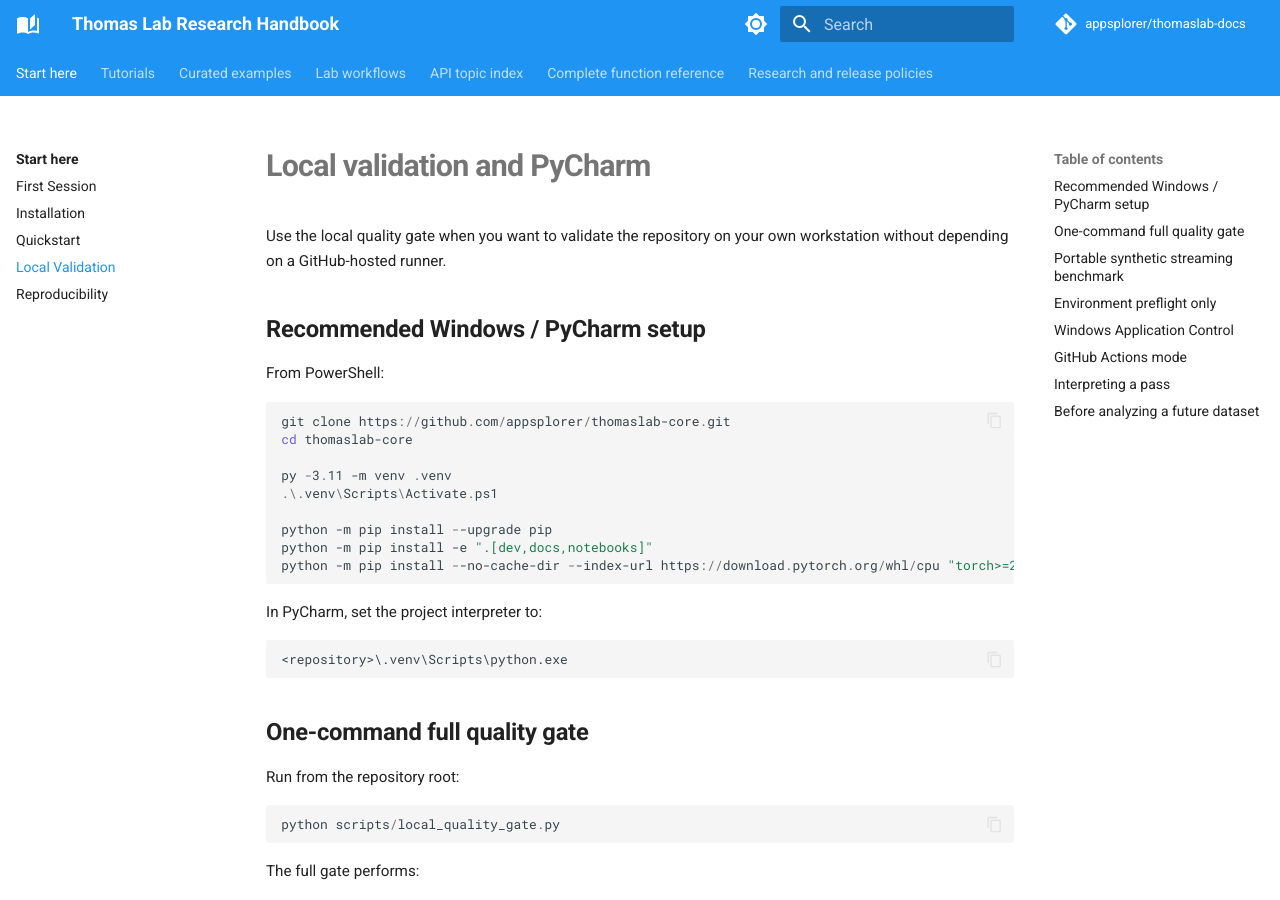
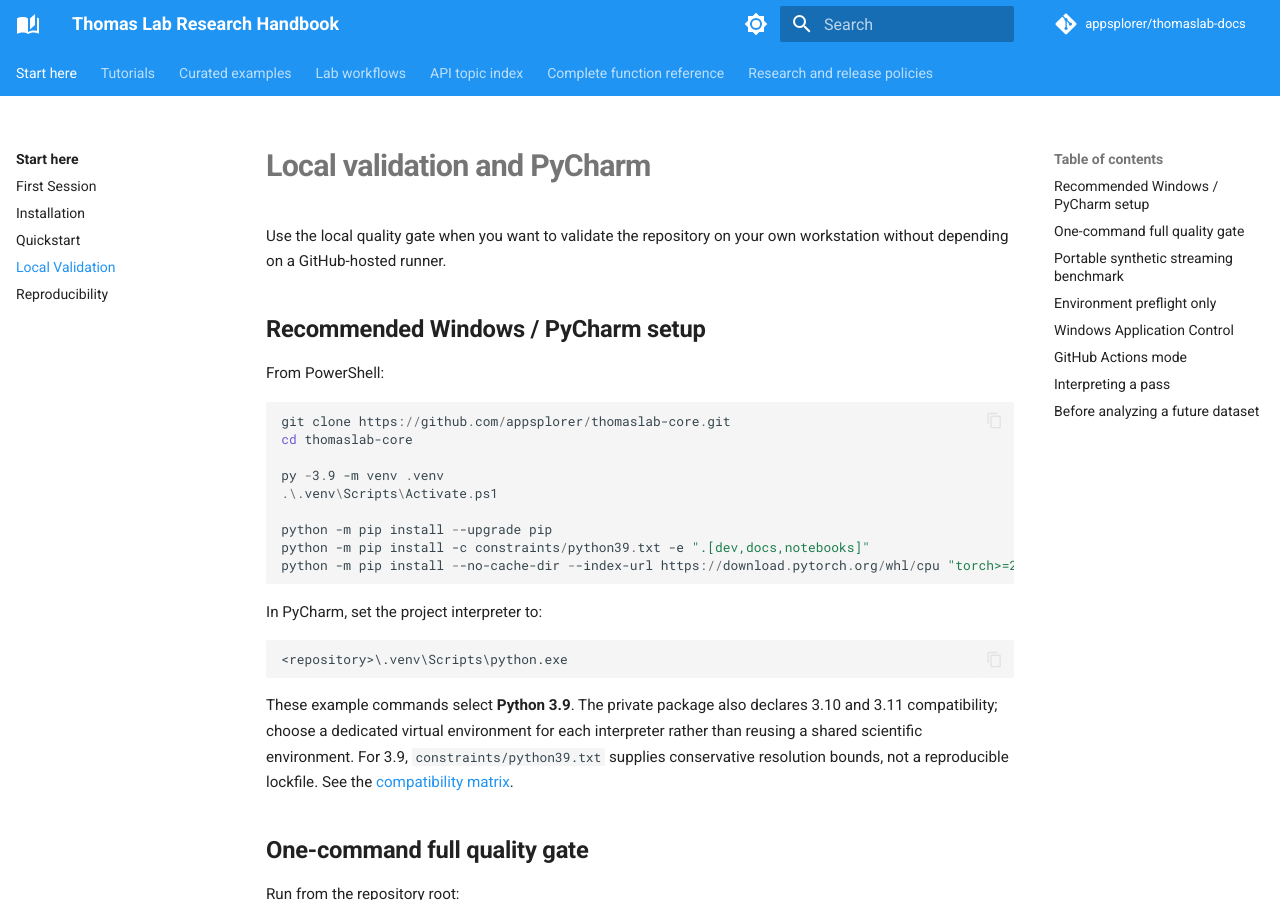
Before and after one commit to appsplorer/thomaslab-docs, an MkDocs documentation site: the page built from docs/getting-started/local-validation.md, in a window 1280 px wide and 900 px high. Built offline with MkDocs 1.6.1 and Material for MkDocs 9.7.7, drawn with Linux system fonts in a browser that asks for light colours; comment, search, counter and statistics services are not loaded.

Commit message:
docs: align Python 3.9+ environment guidance with private core metadata

````diff
--- a/docs/getting-started/local-validation.md
+++ b/docs/getting-started/local-validation.md
@@ -10,11 +10,11 @@ From PowerShell:
 git clone https://github.com/appsplorer/thomaslab-core.git
 cd thomaslab-core
 
-py -3.11 -m venv .venv
+py -3.9 -m venv .venv
 .\.venv\Scripts\Activate.ps1
 
 python -m pip install --upgrade pip
-python -m pip install -e ".[dev,docs,notebooks]"
+python -m pip install -c constraints/python39.txt -e ".[dev,docs,notebooks]"
 python -m pip install --no-cache-dir --index-url https://download.pytorch.org/whl/cpu "torch>=2.1.0"
 ```
 
@@ -23,6 +23,8 @@ In PyCharm, set the project interpreter to:
 ```text
 <repository>\.venv\Scripts\python.exe
 ```
+
+These example commands select **Python 3.9**. The private package also declares 3.10 and 3.11 compatibility; choose a dedicated virtual environment for each interpreter rather than reusing a shared scientific environment. For 3.9, `constraints/python39.txt` supplies conservative resolution bounds, not a reproducible lockfile. See the [compatibility matrix](../getting-started/python-compatibility.md).
 
 ## One-command full quality gate
 
````
